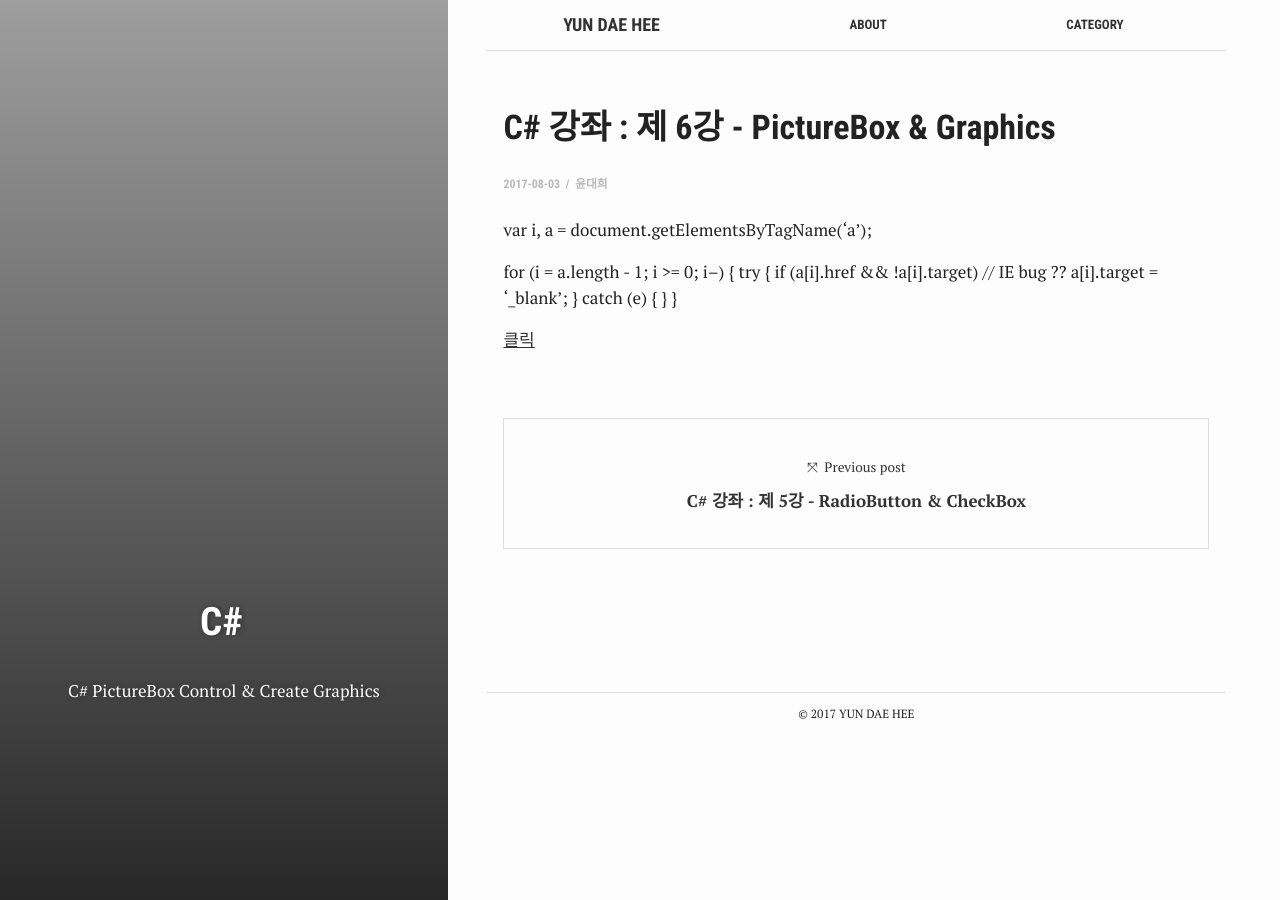
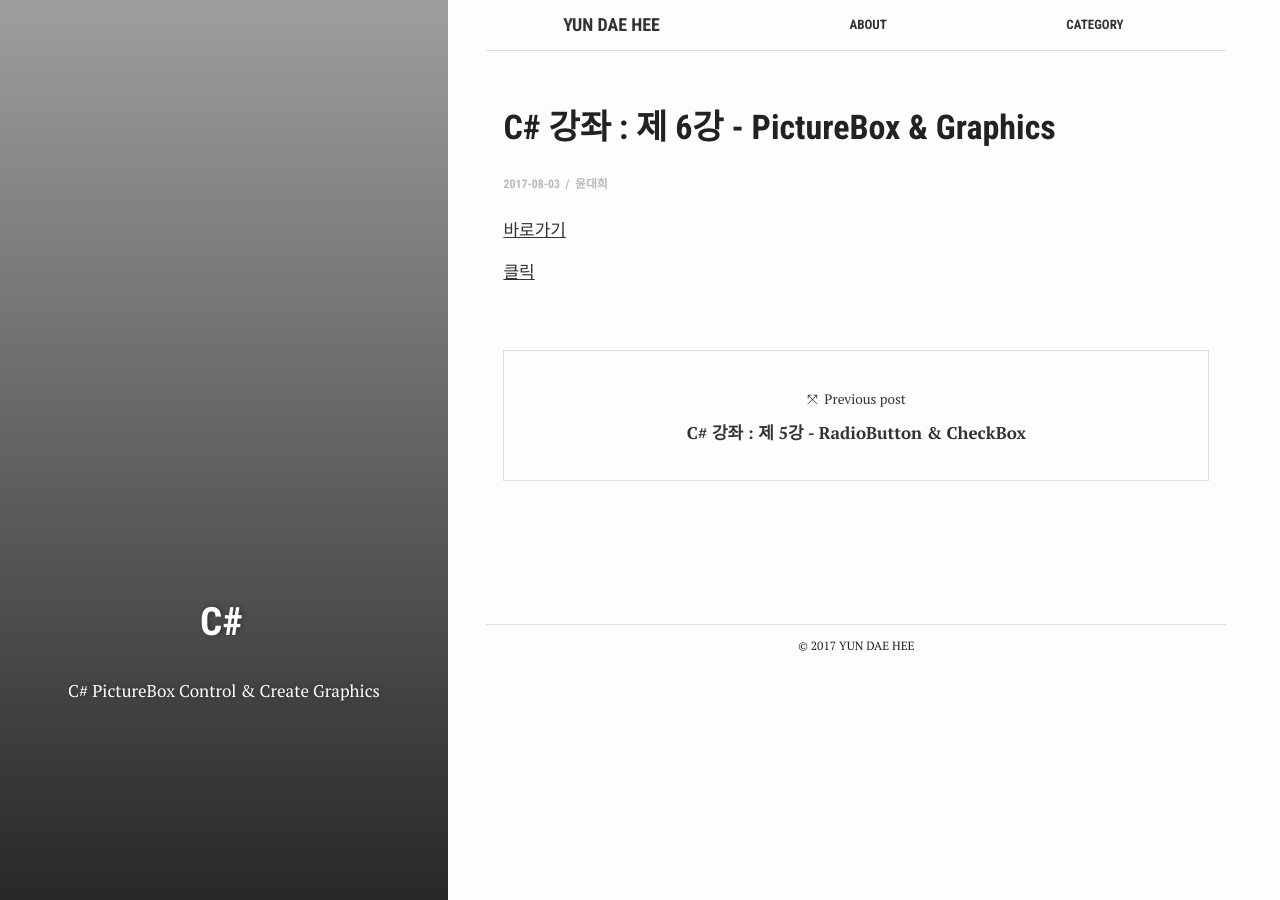
Before and after one commit to test076923/076923.github.io, a Jekyll site: the page built from _posts/2017-08-03-C#-6.md, in a window 1280 px wide. Built offline with Jekyll 4.4.1, drawn with Linux system fonts in a browser that asks for light colours.

Commit message:
Update 2017-08-03-C#-6.md

```diff
--- a/_posts/2017-08-03-C#-6.md
+++ b/_posts/2017-08-03-C#-6.md
@@ -10,17 +10,8 @@
 author: 윤대희
 ---
 
-var i, a = document.getElementsByTagName('a');
 
-for (i = a.length - 1; i >= 0; i--)
-{
-  try
-  {
-    if (a[i].href && !a[i].target)  // IE bug ??
-      a[i].target = '_blank';
-  } catch (e) { }
-}
-
+<a href="https://drive.google.com/file/d/0B4mfyOc47NkcQTFaQU5JRll1YUk/view?usp=sharing" target="_blank">바로가기</a>
 
 
 
```
